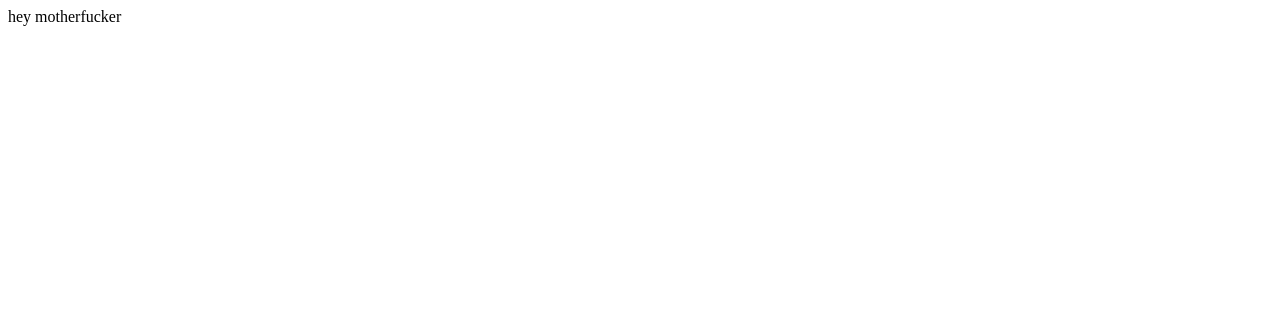
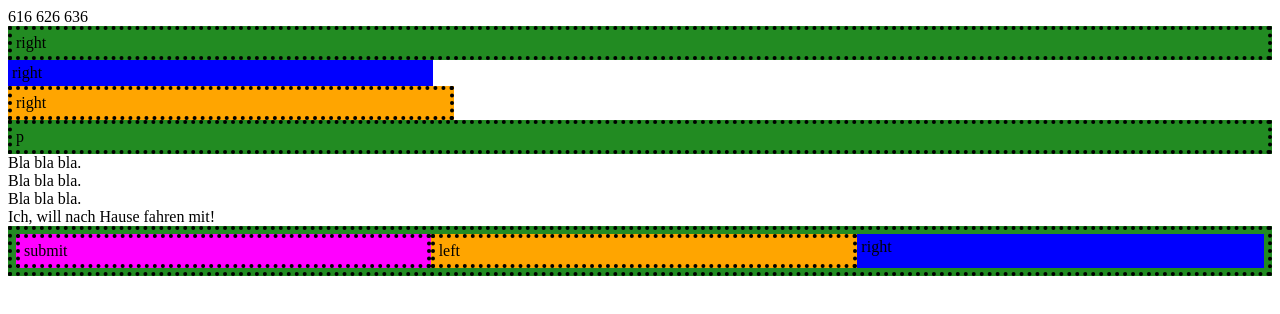
Before and after one commit to ArtiyomFromChelyabinsk/examiner, a plain HTML site: page index.html in a window 1280 px wide. Drawn offline with Linux system fonts and the light colour scheme.

Commit message:
commit all

```diff
--- a/index.html
+++ b/index.html
@@ -1,14 +1,26 @@
 <!DOCTYPE html>
-<html>
+<html lang="en">
+<head>
+<meta charset="utf-8">
+<link rel="stylesheet" href="style.css">
+</head>
+</head>
+<body>
+    <span id="ine1" >616</span>
+<span id="two">626</span>
+<span id="three">636</span>
+<br/>
+<div onclick="right(0)">right</div>
+<div onclick="right(1)" class="right">right</div>
+<div onclick="left()" class="left">right</div>
+<div onclick="printP()" id="p">p</div>
 
-<head>
-  <meta charset="UTF-8">
-  <meta name="viewport" content="width=device-width, initial-scale=1">
-  <title></title>
-</head>
+<article>
+  <section>Bla bla bla.</section>
+  <section>Bla bla bla.</section>
+  <section>Bla bla bla.</section>
+</article>
 
-<body>
-hey motherfucker
 </body>
-
+<script src="index.js"></script>
 </html>
--- /dev/null
+++ b/index.js
@@ -0,0 +1,135 @@
+function select(id){
+   document.getElementById(id).style.backgroundColor = "#00FF00";
+}
+
+function unselect(id) {
+  document.getElementById(id).style.backgroundColor = "#ffffff";
+}
+
+const lib = [
+ {
+   "p" : -1,
+   "words":
+ [
+   {"w":"Ich"},
+   {"w":",", "type" : "none-word"},
+   {"w":" ", "type" : "none-word"},
+   {"w":"will", "type" : "word"},
+   {"w":" ", "type" : "none-word"},
+   {"w":"nach"},
+   {"w":" ", "type" : "none-word"},
+   {"w":"Hause", "type" : "word"},
+   {"w":" ", "type" : "none-word"},
+   {"w":"fahren"},
+   {"w":" ", "type" : "none-word"},
+   {"w":"mit"},
+   {"w":"!", "type" : "none-word"},
+ ],
+
+ }
+]
+const arrL = lib[0]["words"].length
+let p = -1
+
+const addArr = (item, ai) => {
+ // var p = item["p"]
+ var a = item["words"]
+
+ a.map((num, i)=>{
+  var elemDiv = document.createElement('span');
+
+  elemDiv.innerText = num["w"]
+  elemDiv.id = ai.toString()+'_'+i
+
+  if (num["type"]!="none-word"){
+   elemDiv.onclick = function() {
+
+   if (item.p!=-1) unselect(ai.toString()+'_'+item.p)
+   item.p = i
+   select(ai.toString()+'_'+item.p)
+   printP(item)
+  }
+ }
+ document.body.appendChild(elemDiv)
+
+ }
+
+ )
+}
+
+lib.map((n, i)=>{
+  addArr(n, i)
+  var elemDiv1 = document.createElement('br');
+  document.body.appendChild(elemDiv1)
+
+  var article = document.createElement('div')
+  article.className = "article"
+  document.body.appendChild(article)
+
+  var submit = document.createElement('div')
+  submit.className = "submit"
+  submit.innerHTML = "submit"
+  submit.onclick = () => {
+    true;
+  }
+  article.appendChild(submit)
+
+  var elemDiv2 = document.createElement('div')
+  elemDiv2.className = "left"
+  elemDiv2.innerHTML = "left"
+  elemDiv2.onclick = () => {
+    left(i)
+  }
+  article.appendChild(elemDiv2)
+
+  var elemDiv = document.createElement('div')
+  elemDiv.className = "right"
+  elemDiv.innerHTML = "right"
+  elemDiv.onclick = () => {
+    right(i)
+  }
+  article.appendChild(elemDiv)
+})
+
+function move(ai, b){
+
+  // let p = lib[ai]["p"]
+
+  if (p == -1) return
+  if (p==0 && b==0) return
+  if (b==1 && p==arrL-1) return
+
+  arr = lib[ai]["words"]
+
+   let g = 1
+   if (b==0) {
+     g = -1
+   }
+
+   q = p + g
+
+   while (arr[q]["type"]=="none-word" && q != -1 && q != arrL){
+     q = q + g
+   }
+
+   var x = arr[p]
+   arr[p] = arr[q]
+   arr[q] = x
+
+   document.getElementById(ai.toString()+'_'+p).innerHTML = arr[p]["w"]
+   unselect(ai.toString()+'_'+p)
+
+   document.getElementById(ai.toString()+'_'+q).innerHTML = arr[q]["w"]
+   select(ai.toString()+'_'+q)
+   lib[ai]["p"] = q
+   // p = q
+   printP()
+
+}
+
+const right = (arr) => move(arr, 1)
+const left = (arr) => move(arr, 0)
+
+function printP(item){
+  document.getElementById("p").innerHTML = item.p
+}
--- /dev/null
+++ b/style.css
@@ -0,0 +1,34 @@
+div {
+  background-color: forestgreen;
+  padding:4px;
+  border-style: dotted;
+  border-width: 4px;
+}
+
+span {
+ margin: 0px;
+ border-style: dotted;
+ padding: 0px;
+ border-width: 0px;
+}
+
+.left {
+  background-color: orange;
+  width: 34%;
+}
+
+.right {
+  background-color: blue;
+  width: 33%;
+  border-width: 0;
+  border: none;
+}
+
+.article {
+  display: flex;
+}
+
+.submit {
+  background-color: magenta;
+  width: 33%;
+}
```
Also changed, not shown: 1 other file.
